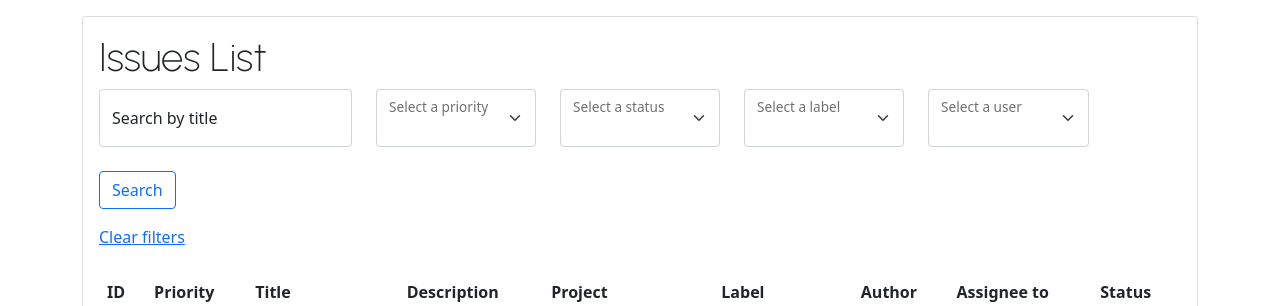
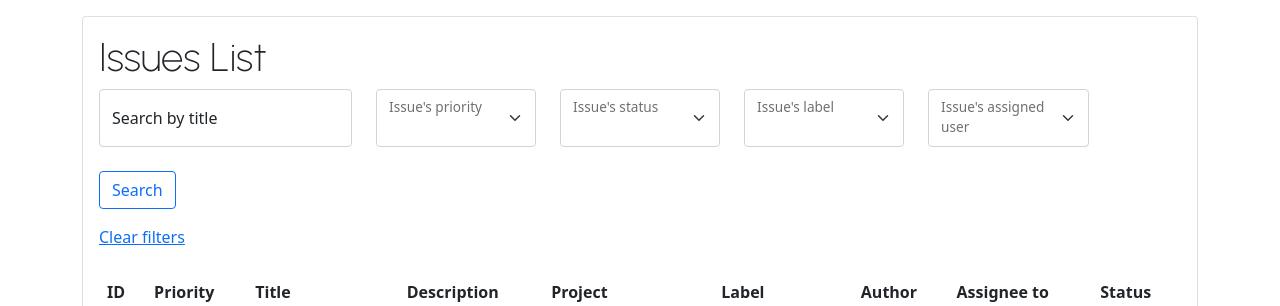
Before and after one commit to renataberoli/bug_catcher, a Django app: page / in a window 1280 px wide. Shown: the part 56-362 px from the top of the page. Run offline with Django 3.2, Linux system fonts and the light colour scheme; tables that the repository leaves empty hold one stand-in row (values such as "Sample post").

Commit message:
fixing select labels

```diff
--- a/app/templates/issue/issues_list.html
+++ b/app/templates/issue/issues_list.html
@@ -22,7 +22,7 @@
                             <option value="3">Normal</option>
                             <option value="4">Low</option>
                         </select>
-                        <label for="floatingSelect">Select a priority</label>
+                        <label for="floatingSelect">Issue's priority</label>
                     </div>
                 </div>
                 <div class="col-2">
@@ -33,7 +33,7 @@
                             <option value="pending">Pending</option>
                             <option value="closed">Closed</option>
                         </select>
-                        <label for="floatingInput">Select a status</label>
+                        <label for="floatingInput">Issue's status</label>
                     </div>
                 </div>
                 <div class="col-2">
@@ -45,7 +45,7 @@
                             <option value="design">Design</option>
                             <option value="operational">Operational</option>
                         </select>
-                        <label for="floatingInput">Select a label</label>
+                        <label for="floatingInput">Issue's label</label>
                     </div>
                 </div>
                 <div class="col-2">
@@ -56,7 +56,7 @@
                             <option value="{{ user.id }}">{{ user }}</option>
                             {% endfor %}
                         </select>
-                        <label for="floatingInput">Select a user</label>
+                        <label for="floatingInput">Issue's assigned user</label>
                      </div>
 
                 </div>
```
